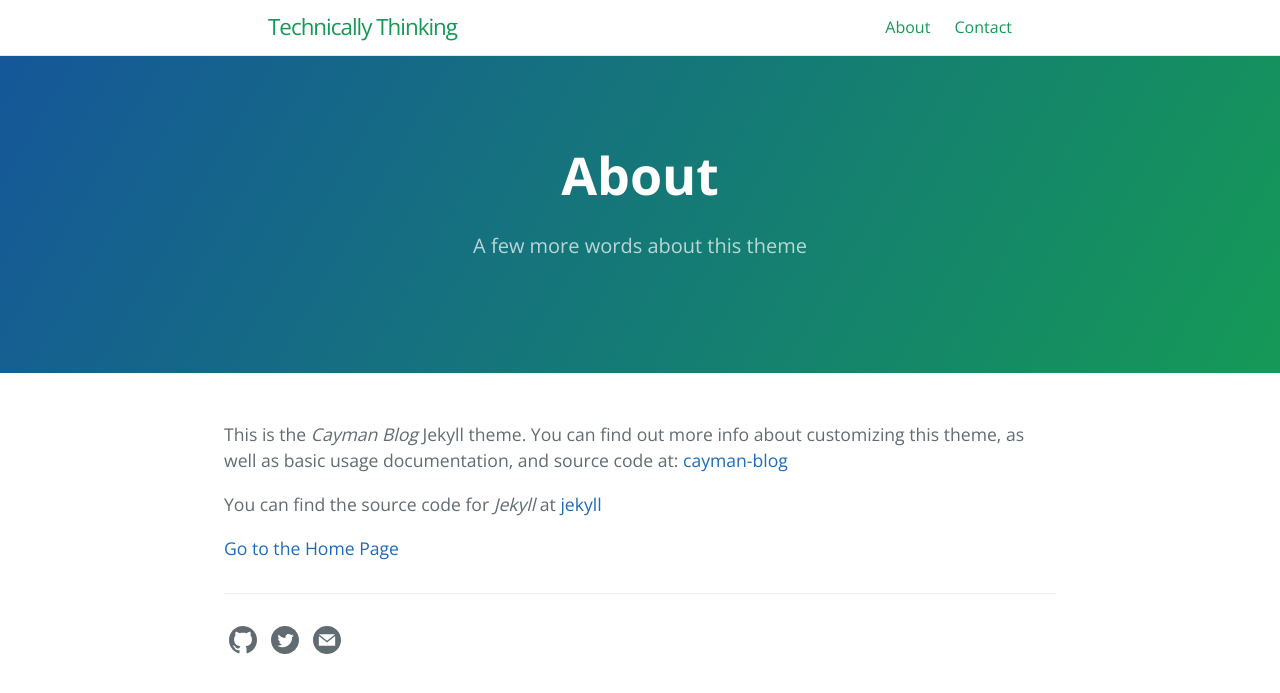
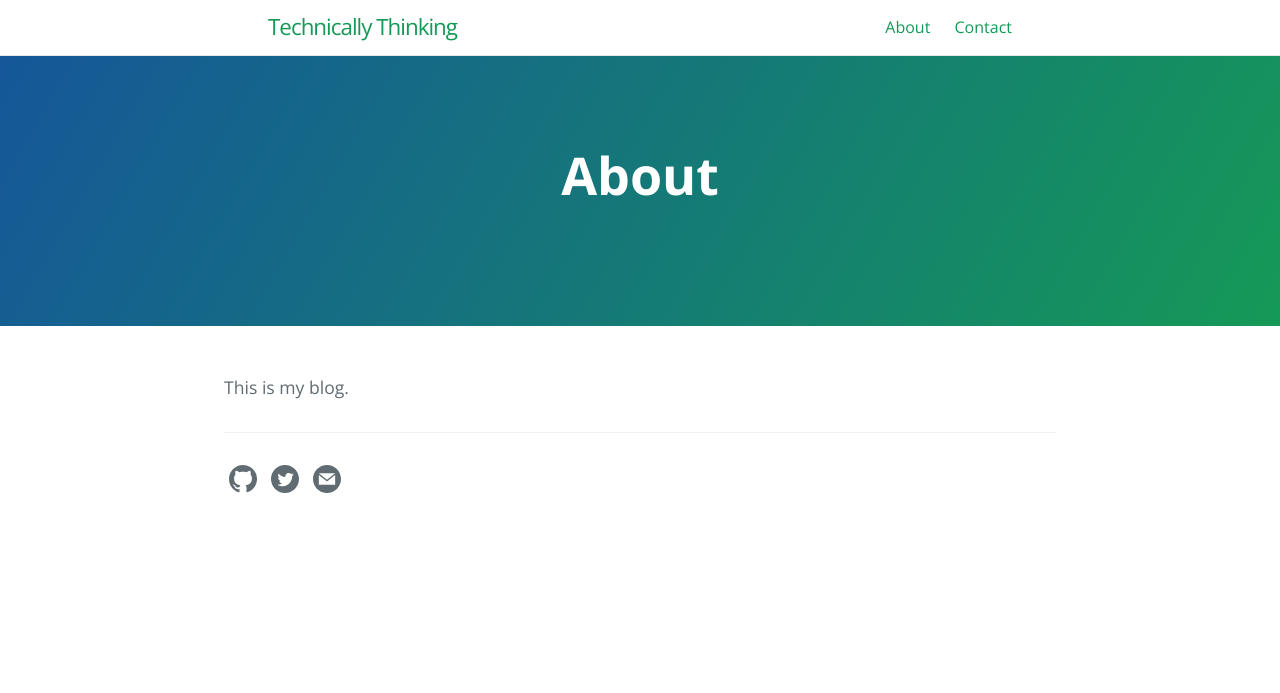
Before and after one commit to zmitton/Technically-Thinking, a Jekyll site: the page built from about.md, in a window 1280 px wide. Shown: the top 693 px of the page. Built offline with Jekyll 4.4.1, drawn with Linux system fonts in a browser that asks for light colours.

Commit message:
mainly edit about.md

```diff
--- a/_config.yml
+++ b/_config.yml
@@ -35,6 +35,7 @@ kramdown:
   # syntax_highlighter_opts:
   #   line_numbers: true
   #   start_line: 1
+# leave theme blank for cayman-blog theme to work
 theme:
 plugins:
   - jekyll-feed
--- a/about.md
+++ b/about.md
@@ -1,13 +1,15 @@
 ---
 layout: page
 title: About
-tagline: A few more words about this theme
+# tagline:
 permalink: /about.html
 ---
 
-This is the _Cayman Blog_ Jekyll theme. You can find out more info about customizing this theme, as well as basic usage documentation, and source code at: [cayman-blog](https://github.com/lorepirri/cayman-blog)
+This is my blog.
+
+<!-- This is the _Cayman Blog_ Jekyll theme. You can find out more info about customizing this theme, as well as basic usage documentation, and source code at: [cayman-blog](https://github.com/lorepirri/cayman-blog)
 
 You can find the source code for _Jekyll_ at [jekyll](https://github.com/jekyll/jekyll)
 
 
-[Go to the Home Page]({{ site.url }}{{ site.baseurl }})
+[Go to the Home Page]({{ site.url }}{{ site.baseurl }}) -->
```
